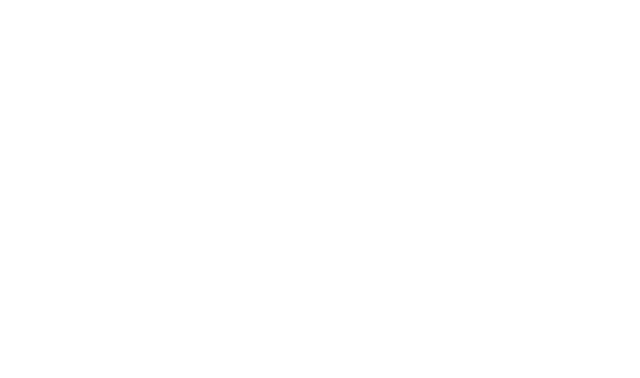
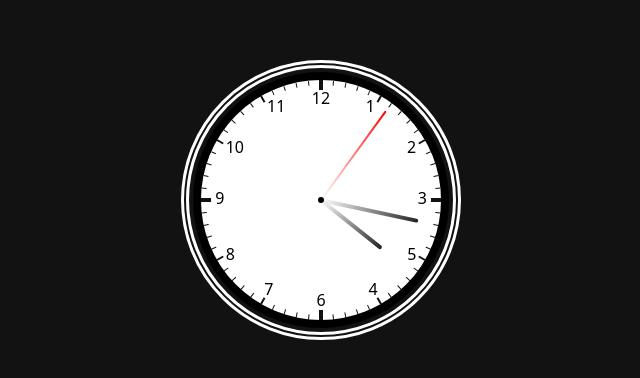
Before and after one commit to Gajendrasuman/MiniCraft, a Next.js app: page /mini-projects/pages/analog-clock in a window 1280 px wide. Shown: the part 200-578 px from the top of the page, without its empty margins (319-959 px from the left). Built offline with nearby package versions, Linux system fonts and the light colour scheme.

Commit message:
Mini Project -1: Analog Clock

```diff
--- a/src/app/mini-projects/layout.tsx
+++ b/src/app/mini-projects/layout.tsx
@@ -12,7 +12,7 @@
 }>) {
   return (
       <html lang="en">
-        <body className={`antialiased`}>
+        <body>
           {children}
         </body>
       </html>
--- a/src/app/mini-projects/page.tsx
+++ b/src/app/mini-projects/page.tsx
@@ -3,7 +3,7 @@
 export default function MiniProjects(): React.ReactNode {
     return (
         <main>
-            <section className="bg-background min-w-screen min-h-screen">
+            <section className="bg-bg min-w-screen min-h-screen">
                 <div className="flex flex-wrap gap-10 justify-center items-center">
                     <Link href={"/mini-projects/pages/analog-clock"}>
                         <div className="p1 text-text">
--- a/src/app/mini-projects/pages/analog-clock/page.tsx
+++ b/src/app/mini-projects/pages/analog-clock/page.tsx
@@ -1,10 +1,90 @@
+"use client"
+import { useEffect, useState } from "react";
 
 export default function AnalogClock(): React.ReactNode {
+    const [hr, setHr] = useState<number>(0);
+    const [mn, setMn] = useState<number>(0);
+    const [sd, setSd] = useState<number>(0);
+
+    useEffect(() => {
+        const intv = setInterval(() => {
+            const now = new Date();
+            const hours = now.getHours();
+            const minutes = now.getMinutes();
+            const seconds = now.getSeconds();
+
+            setHr(hours > 12 ? (((hours - 12) * 60) + minutes) * 0.5 : ((hours * 60) + minutes) * 0.5);
+            setMn(6 * minutes);
+            setSd(6 * seconds);
+        }, 1000);
+
+        return () => clearInterval(intv);
+    }, []);
+
     return (
-        <main className="bg-background min-w-screen min-h-screen text-text">
-            <section>
+        <section className="bg-bg min-w-screen min-h-screen text-text flex items-center justify-center">
+            <div className="w-fit h-fit rounded-full p-1 border-double border-white border-8">
+                <div className="dial w-64 bg-white border-8 border-black aspect-square rounded-full relative">
+                    <div className="12-6 z-[4] absolute w-1 h-full bg-bg" style={{ left: "calc(50% - 2px)" }}>
+                    </div>
+                    <div className="9-3 z-[4] absolute w-full h-1 bg-bg" style={{ top: "calc(50% - 2px)" }}></div>
 
-            </section>
-        </main>
+                    <div className="z-[3] 7-1 absolute w-full h-0.5 bg-bg" style={{ top: "calc(50% - 1px)", rotate: "-60deg" }}></div>
+                    <div className="z-[3] 8-2 absolute w-full h-0.5 bg-bg" style={{ top: "calc(50% - 1px)", rotate: "-30deg" }}></div>
+                    <div className="z-[3] 10-4 absolute w-full h-0.5 bg-bg" style={{ top: "calc(50% - 1px)", rotate: "30deg" }}></div>
+                    <div className="z-[3] 11-5 absolute w-full h-0.5 bg-bg" style={{ top: "calc(50% - 1px)", rotate: "60deg" }}></div>
+
+                    <div className="z-[2] absolute w-full h-[1px] bg-bg" style={{ top: "calc(50% - 0.5px)", rotate: "6deg" }}></div>
+                    <div className="z-[2] absolute w-full h-[1px] bg-bg" style={{ top: "calc(50% - 0.5px)", rotate: "12deg" }}></div>
+                    <div className="z-[2] absolute w-full h-[1px] bg-bg" style={{ top: "calc(50% - 0.5px)", rotate: "18deg" }}></div>
+                    <div className="z-[2] absolute w-full h-[1px] bg-bg" style={{ top: "calc(50% - 0.5px)", rotate: "24deg" }}></div>
+                    <div className="z-[2] absolute w-full h-[1px] bg-bg" style={{ top: "calc(50% - 0.5px)", rotate: "36deg" }}></div>
+                    <div className="z-[2] absolute w-full h-[1px] bg-bg" style={{ top: "calc(50% - 0.5px)", rotate: "42deg" }}></div>
+                    <div className="z-[2] absolute w-full h-[1px] bg-bg" style={{ top: "calc(50% - 0.5px)", rotate: "48deg" }}></div>
+                    <div className="z-[2] absolute w-full h-[1px] bg-bg" style={{ top: "calc(50% - 0.5px)", rotate: "54deg" }}></div>
+                    <div className="z-[2] absolute w-full h-[1px] bg-bg" style={{ top: "calc(50% - 0.5px)", rotate: "66deg" }}></div>
+                    <div className="z-[2] absolute w-full h-[1px] bg-bg" style={{ top: "calc(50% - 0.5px)", rotate: "72deg" }}></div>
+                    <div className="z-[2] absolute w-full h-[1px] bg-bg" style={{ top: "calc(50% - 0.5px)", rotate: "78deg" }}></div>
+                    <div className="z-[2] absolute w-full h-[1px] bg-bg" style={{ top: "calc(50% - 0.5px)", rotate: "84deg" }}></div>
+                    <div className="z-[2] absolute w-full h-[1px] bg-bg" style={{ top: "calc(50% - 0.5px)", rotate: "96deg" }}></div>
+                    <div className="z-[2] absolute w-full h-[1px] bg-bg" style={{ top: "calc(50% - 0.5px)", rotate: "102deg" }}></div>
+                    <div className="z-[2] absolute w-full h-[1px] bg-bg" style={{ top: "calc(50% - 0.5px)", rotate: "108deg" }}></div>
+                    <div className="z-[2] absolute w-full h-[1px] bg-bg" style={{ top: "calc(50% - 0.5px)", rotate: "114deg" }}></div>
+                    <div className="z-[2] absolute w-full h-[1px] bg-bg" style={{ top: "calc(50% - 0.5px)", rotate: "126deg" }}></div>
+                    <div className="z-[2] absolute w-full h-[1px] bg-bg" style={{ top: "calc(50% - 0.5px)", rotate: "132deg" }}></div>
+                    <div className="z-[2] absolute w-full h-[1px] bg-bg" style={{ top: "calc(50% - 0.5px)", rotate: "138deg" }}></div>
+                    <div className="z-[2] absolute w-full h-[1px] bg-bg" style={{ top: "calc(50% - 0.5px)", rotate: "144deg" }}></div>
+                    <div className="z-[2] absolute w-full h-[1px] bg-bg" style={{ top: "calc(50% - 0.5px)", rotate: "156deg" }}></div>
+                    <div className="z-[2] absolute w-full h-[1px] bg-bg" style={{ top: "calc(50% - 0.5px)", rotate: "162deg" }}></div>
+                    <div className="z-[2] absolute w-full h-[1px] bg-bg" style={{ top: "calc(50% - 0.5px)", rotate: "168deg" }}></div>
+                    <div className="z-[2] absolute w-full h-[1px] bg-bg" style={{ top: "calc(50% - 0.5px)", rotate: "174deg" }}></div>
+
+                    <div className="absolute z-[2] w-[96%] left-[2%] top-[2%] aspect-square bg-white rounded-full"></div>
+                    <div className="absolute z-[3] w-[94%] left-[3%] top-[3%] aspect-square bg-white rounded-full"></div>
+                    <div className="absolute z-[4] w-[92%] left-[4%] top-[4%] aspect-square bg-white rounded-full">
+                        <span className="text-black absolute " style={{left: "calc(50% - 1ch)", top: "calc(0% - 0.4ch)"}}>12</span>
+                        <span className="text-black absolute " style={{left: "calc(50% - 0.5ch)", top: "calc(100% - 2.5ch)"}}>6</span>
+                        <span className="text-black absolute " style={{right: "calc(0% + 0.5ch)", top: "calc(50% - 1.5ch)"}}>3</span>
+                        <span className="text-black absolute " style={{ left: "calc(0% + 0.5ch)", top: "calc(50% - 1.5ch)" }}>9</span>
+
+                        <span className="text-black absolute " style={{ right: "calc(23.5% + 0.5ch)", top: "calc(8% - 1.5ch)" }}>1</span>
+                        <span className="text-black absolute " style={{ right: "calc(11% - 1ch)", top: "calc(22% - 0.4ch)" }}>2</span>
+                        <span className="text-black absolute " style={{ right: "calc(23.5% + 0.2ch)", bottom: "calc(8% - 0.9ch)" }}>4</span>
+                        <span className="text-black absolute " style={{ right: "calc(6% + 0.2ch)", bottom: "calc(26.5% - 1.5ch)" }}>5</span>
+
+                        <span className="text-black absolute " style={{ left: "calc(23.5% + 0.5ch)", top: "calc(8% - 1.5ch)" }}>11</span>
+                        <span className="text-black absolute " style={{ left: "calc(11% - 1ch)", top: "calc(22% - 0.4ch)" }}>10</span>
+                        <span className="text-black absolute " style={{ left: "calc(23.5% + 0.2ch)", bottom: "calc(8% - 0.9ch)" }}>7</span>
+                        <span className="text-black absolute " style={{ left: "calc(6% + 0.2ch)", bottom: "calc(26.5% - 1.5ch)" }}>8</span>
+
+                        <div className="center w-[6px] aspect-square bg-black rounded-full absolute" style={{left:"calc(50% - 3px)", top:"calc(50% - 3px)"}}></div>
+                        <div className="hour w-1 h-[35%] absolute rounded-full bg-gradient-to-b to-[#fff0] from-[#000d]" style={{left: "calc(50% - 2px)", top: "15%", transformOrigin: "50% 100%", rotate: `${hr}deg`}}></div>
+                        <div className="minute w-1 h-[45%] rounded-full absolute bg-gradient-to-b to-[#0000] from-[#000d]" style={{ left: "calc(50% - 2px)", top: "5%", rotate: `${mn}deg`, transformOrigin: "50% 100%"}}></div>
+                        <div className="hour w-0.5 h-[50%] rounded-full absolute bg-gradient-to-b to-[#fff0] from-[#f00]" style={{ left: "calc(50% - 1px)", top: "0%", transformOrigin: "50% 100%", rotate: `${sd}deg` }}></div>
+                    </div>
+
+                </div>
+            </div>
+        </section>
     )
 }
```
Also changed, not shown: src/styles/globals.css (line endings or trailing spaces).
